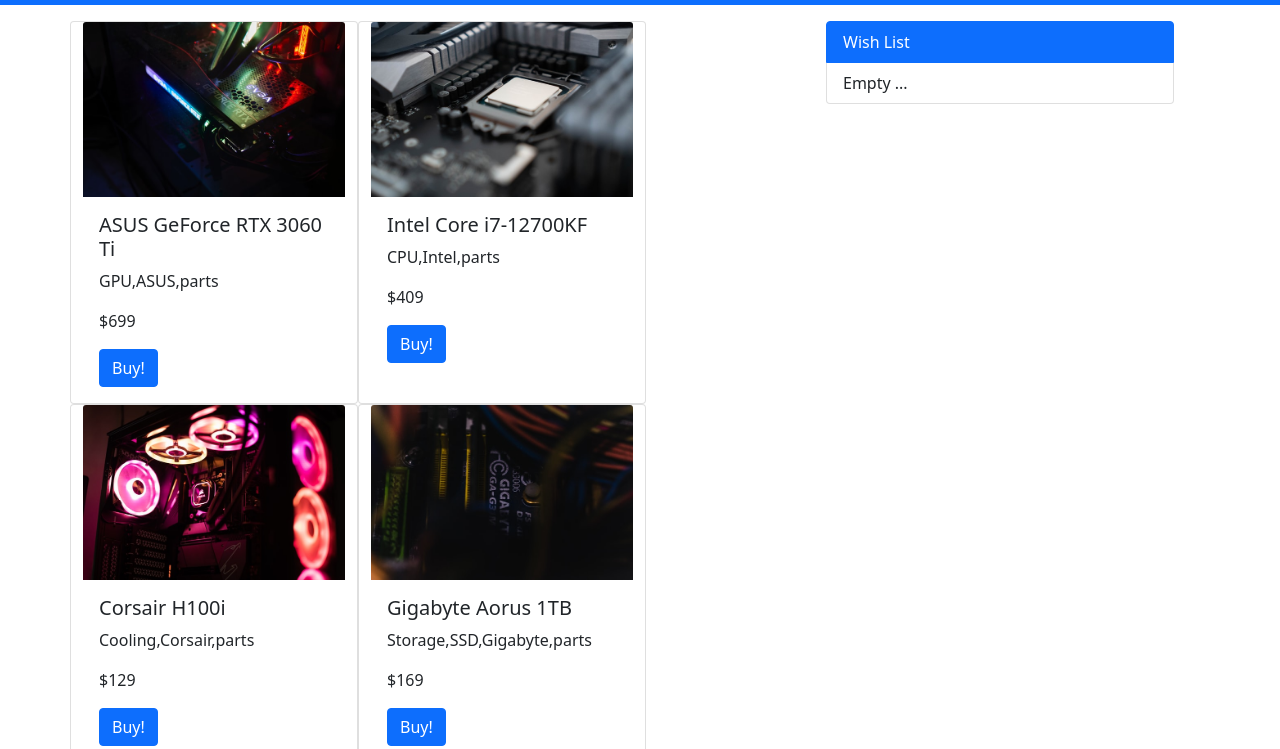
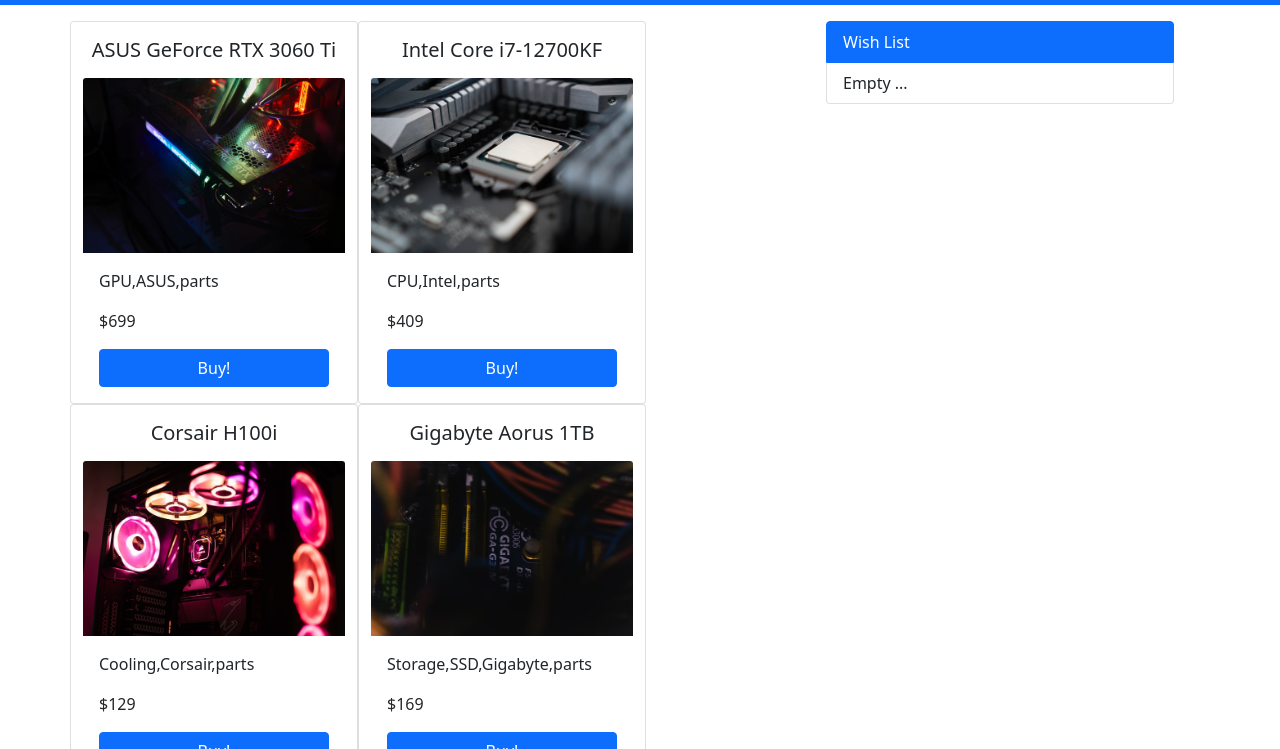
Before and after one commit to Jimmydeh/wishlist, a plain HTML site: page index.html in a window 1280 px wide. Shown: the part 51-800 px from the top of the page. Drawn offline with nearby package versions, Linux system fonts and the light colour scheme.

Commit message:
Update index.html

```diff
--- a/index.html
+++ b/index.html
@@ -109,13 +109,13 @@
 
           //add elements and attributes to Content variable
           content += `<div class="card" style="width: 18rem;">`;
+          content += `<h5 class="card-title" style="display: block; margin-left: auto; margin-top: 1rem; margin-bottom: 1rem; margin-right: auto; width: auto;">${productsIndex.title}</h5>`;
           content += `<img src="${productsIndex.image}" class="card-img-top" alt="${productsIndex.image}">`;
           content += `<div class="card-body">`;
-          content += `<h5 class="card-title">${productsIndex.title}</h5>`;
           content += `<p class="card-text">${productsIndex.categories}</p>`;
           content += `<p class="card-text">$${productsIndex.info.price}</p>`;
           //add id and onlick function to buyButton
-          content += `<a href="#" class="btn btn-primary buybutton" id="${i}" onclick="addToWishList('${i}')">Buy!</a>`;
+          content += `<a href="#"  style="display: block; margin-left: auto; margin-right: auto; width: auto;" class="btn btn-primary buybutton" id="${i}" onclick="addToWishList('${i}')">Buy!</a>`;
           content += `</div></div>`
         }//end of for loop
 
@@ -135,6 +135,7 @@
 
         //make box appear around item in list
         itemListed.classList.add('list-group-item')
+        itemListed.style = 'font-weight: bold;'
 
         //add item + price to list
         itemListed.textContent = products[item].title + ' : ' + parseInt(products[item].info.price) + '$';
```
